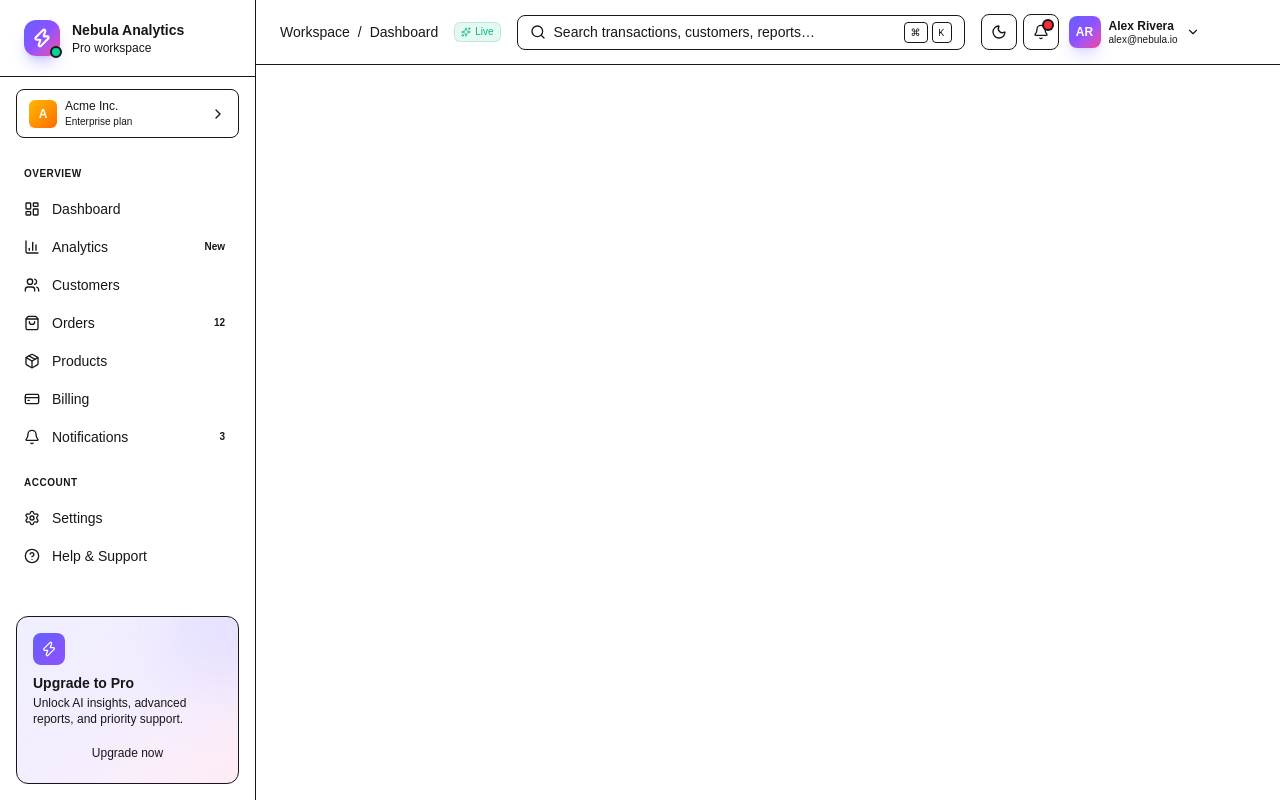
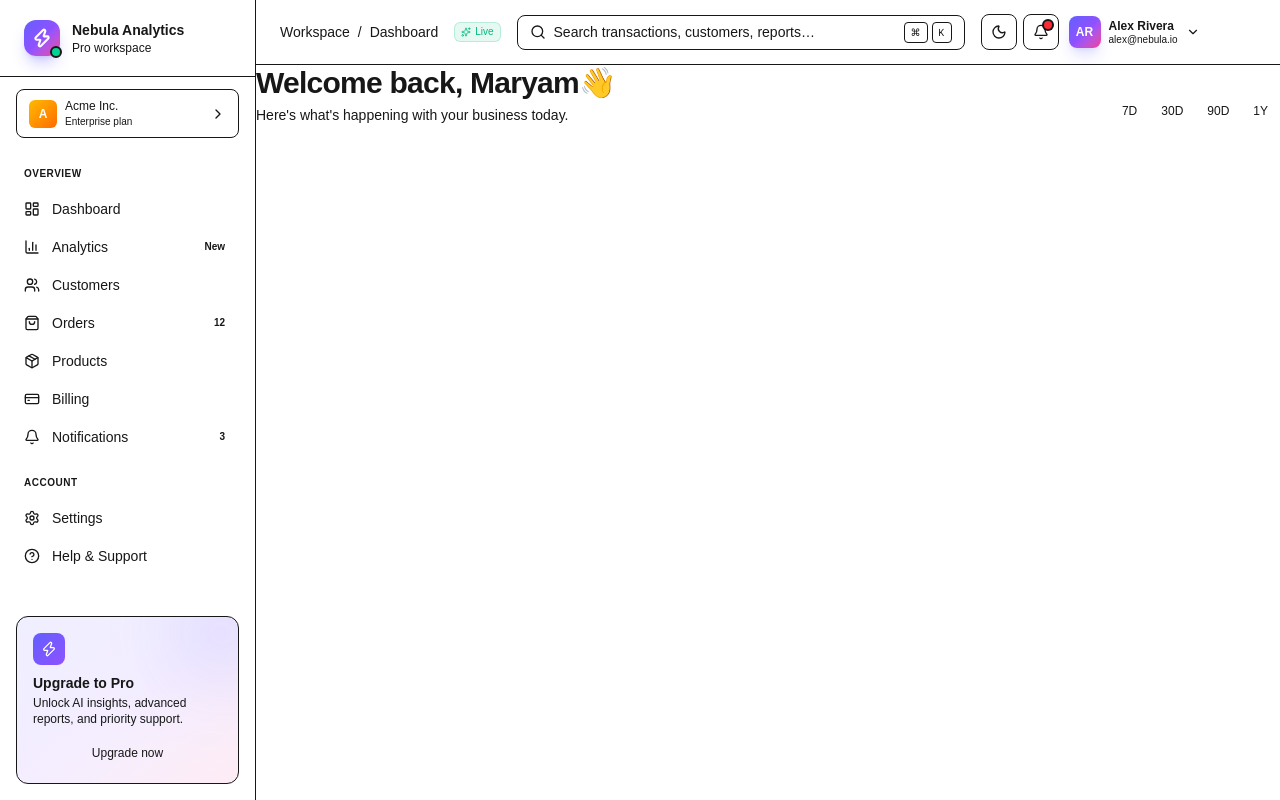
Before and after one commit to mrymsarabi/nextjs-admin-dashboard, a Next.js app: page / in a window 1280 px wide. Built offline with nearby package versions, Linux system fonts and the light colour scheme.

Commit message:
main page coordination - 1

```diff
--- a/src/app/page.tsx
+++ b/src/app/page.tsx
@@ -1,14 +1,94 @@
+"use client";
+
+import { useState, useEffect } from "react";
+import {
+  Calendar,
+  Download,
+  Share2,
+  RefreshCw,
+  DollarSign,
+  Users,
+  ShoppingBag,
+  Target,
+  TrendingUp,
+  Activity,
+  Globe2,
+  Zap,
+  ArrowUpRight,
+  MoreHorizontal,
+} from "lucide-react";
 import { Sidebar } from "@/components/sidebar";
 import { Topbar } from "@/components/topbar";
-import Image from "next/image";
+// import { KpiCard } from "@/components/kpi-card";
+// import { RevenueChart } from "@/components/charts/revenue-chart";
+// import { TrafficChart } from "@/components/charts/traffic-chart";
+// import { ActivityChart } from "@/components/charts/activity-chart";
+// import { PerformanceChart } from "@/components/charts/performance-chart";
+// import { TransactionsTable } from "@/components/transactions-table";
+// import { ActivityFeed, TopProducts, RegionsList } from "@/components/activity-feed";
+import { kpis } from "@/lib/mock-data";
+import { cn } from "@/lib/utils";
 
-export default function Home() {
+type TimeRange = "7d" | "30d" | "90d" | "1y";
+
+export default function DashboardPage() {
+  const [range, setRange] = useState<TimeRange>("30d");
+  const [lastUpdated, setLastUpdated] = useState(new Date());
+  const [isRefreshing, setIsRefreshing] = useState(false);
+
+  const handleRefresh = () => {
+    setIsRefreshing(true);
+    setTimeout(() => {
+      setLastUpdated(new Date());
+      setIsRefreshing(false);
+    }, 800);
+  };
+
+  useEffect(() => {
+    // Simulate live updates every 30s
+    const timer = setInterval(() => setLastUpdated(new Date()), 30000);
+    return () => clearInterval(timer);
+  }, []);
   return (
     <div className="flex min-h-screen bg-[rgb(var(--background))]">
       <Sidebar />
 
       <div className="flex-1 flex flex-col min-w-0">
         <Topbar />
+
+        <main>
+          <div className="flex flex-col lg:flex-row lg:items-end justify-between gap-4">
+            <div>
+              <div className="flex items-center gap-2 mb-1">
+                <h1 className="text-2xl lg:text-3xl font-bold tracking-tight">
+                  Welcome back, Maryam👋
+                </h1>
+              </div>
+              <p className="text-sm text-muted">
+                Here's what's happening with your business today.
+              </p>
+            </div>
+
+            <div>
+              <div>
+                {(["7d", "30d", "90d", "1y"] as TimeRange[]).map((r) => (
+                  <button
+                    key={r}
+                    onClick={() => setRange(r)}
+                    className={cn(
+                      "text-xs font-medium px-3 py-1.5 rounded-md transition-all uppercase",
+                      range === r
+                        ? "bg-[rgb(var(--foreground))] text-[rgb(var(--background))]"
+                        : "text-muted hover:text-[rgb(var(--foreground))]"
+                    )}
+                  >
+                    {r}
+                  </button>
+                ))}
+              </div>
+            </div>
+          </div>
+        </main>
       </div>
     </div>
   );
--- a/src/components/sidebar.tsx
+++ b/src/components/sidebar.tsx
@@ -45,7 +45,7 @@ export function Sidebar() {
       {/* Logo */}
       <div className="flex items-center gap-3 px-6 py-5 border-b border-default">
         <div className="relative">
-          <div className="w-9 h-9 rounded-xl bg-gradient-to-br from-indigo-500 via-violet-500 to-pink-500 flex items-center justify-center shadow-lg shadow-indigo-500/30">
+          <div className="w-9 h-9 rounded-xl bg-linear-to-br from-indigo-500 via-violet-500 to-pink-500 flex items-center justify-center shadow-lg shadow-indigo-500/30">
             <Zap className="w-5 h-5 text-white" strokeWidth={2.5} />
           </div>
           <div className="absolute -bottom-0.5 -right-0.5 w-3 h-3 bg-emerald-400 rounded-full border-2 border-[rgb(var(--card))]" />
@@ -60,7 +60,7 @@ export function Sidebar() {
       <div className="px-4 py-3">
         <button className="w-full flex items-center justify-between gap-2 px-3 py-2 rounded-lg border border-default hover:bg-[rgb(var(--card-muted))] transition-colors">
           <div className="flex items-center gap-2 min-w-0">
-            <div className="w-7 h-7 rounded-md bg-gradient-to-br from-amber-400 to-orange-500 flex items-center justify-center text-white font-semibold text-xs shrink-0">
+            <div className="w-7 h-7 rounded-md bg-linear-to-br from-amber-400 to-orange-500 flex items-center justify-center text-white font-semibold text-xs shrink-0">
               A
             </div>
             <div className="flex flex-col items-start min-w-0">
@@ -91,10 +91,10 @@ export function Sidebar() {
 
       {/* Upgrade card */}
       <div className="px-4 pb-4">
-        <div className="relative overflow-hidden rounded-xl p-4 bg-gradient-to-br from-indigo-500/10 via-violet-500/10 to-pink-500/10 border border-default">
+        <div className="relative overflow-hidden rounded-xl p-4 bg-linear-to-br from-indigo-500/10 via-violet-500/10 to-pink-500/10 border border-default">
           <div className="absolute -top-6 -right-6 w-20 h-20 bg-indigo-500/20 rounded-full blur-2xl" />
           <div className="relative">
-            <div className="w-8 h-8 rounded-lg bg-gradient-to-br from-indigo-500 to-violet-500 flex items-center justify-center mb-2">
+            <div className="w-8 h-8 rounded-lg bg-linear-to-br from-indigo-500 to-violet-500 flex items-center justify-center mb-2">
               <Zap className="w-4 h-4 text-white" />
             </div>
             <div className="text-sm font-semibold mb-0.5">Upgrade to Pro</div>
```
